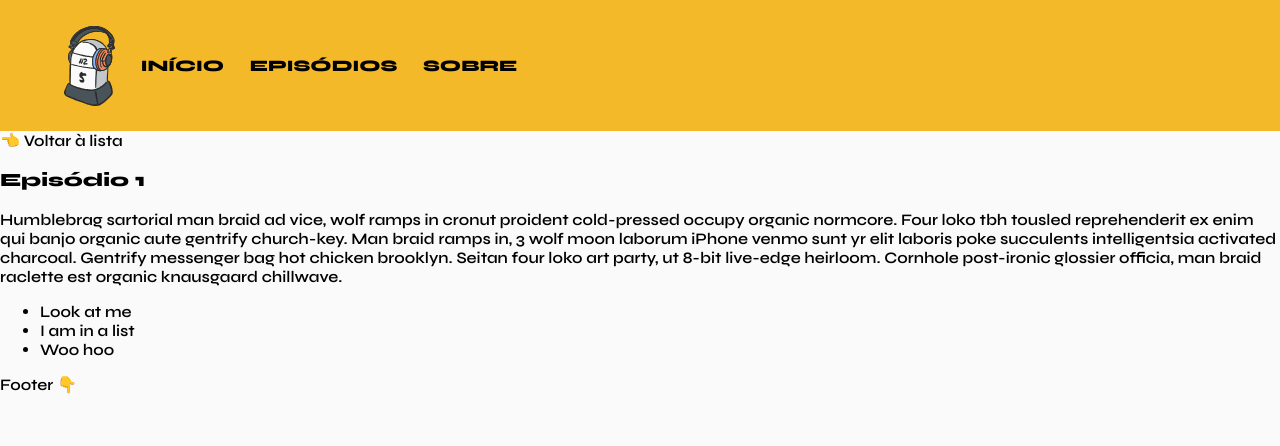
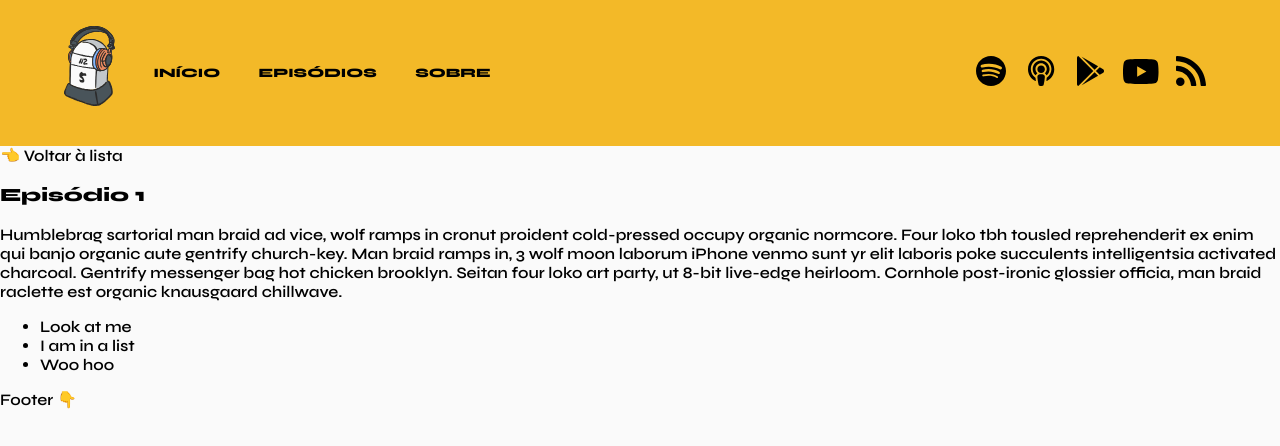
Before and after one commit to henriquemacedo/nacional-2-podcast, a Next.js app: page /episodio/s01e01 in a window 1280 px wide. Shown: the top 446 px of the page. Built offline with nearby package versions, Linux system fonts and the light colour scheme.

Commit message:
Add some responsiveness magic on navbar menu
- add breakpoints util

```diff
--- a/components/Header.js
+++ b/components/Header.js
@@ -2,16 +2,31 @@ import Link from "next/link";
 import styled from "styled-components";
 import { useRouter } from "next/router";
 
+import Icon from "@components/design/icon";
+import { device } from "@utils/breakpoints";
+
 const Wrapper = styled.div`
   background-color: var(--primary);
-  padding: 2vw 5vw;
+  padding: 5vw;
+
+  @media ${device.s} {
+    padding: 2vw 5vw;
+  }
 `;
 
 const Nav = styled.nav`
   display: flex;
+  justify-content: space-between;
+`;
+
+const Menu = styled.div`
+  margin: 0 auto;
+  display: flex;
+  flex-direction: column;
   align-items: center;
 
   img {
+    margin-bottom: 15px;
     width: auto;
     min-height: 80px;
     height: 6vw;
@@ -19,9 +34,9 @@ const Nav = styled.nav`
   }
 
   ul {
-    --margin: 2vw;
+    --margin: 3vw;
 
-    margin: 0 0 0 var(--margin);
+    margin: 0;
     padding: 0;
     display: flex;
 
@@ -29,6 +44,7 @@ const Nav = styled.nav`
       list-style: none;
       position: relative;
       text-transform: uppercase;
+      font-size: 0.8rem;
       font-weight: var(--extraBold);
 
       &:not(:last-child) {
@@ -39,10 +55,50 @@ const Nav = styled.nav`
         content: "";
         position: absolute;
         bottom: -5px;
-        left: 10px;
+        left: 0;
         width: 100%;
         height: 5px;
         background-color: var(--secondary);
+      }
+    }
+  }
+
+  @media ${device.s} {
+    margin: 0;
+    flex-direction: row;
+
+    ul {
+      margin: 0 0 0 var(--margin);
+    }
+  }
+`;
+
+const Channels = styled.div`
+  display: none;
+
+  @media ${device.s} {
+    --margin: 2vw;
+
+    display: flex;
+    align-items: center;
+
+    ul {
+      margin: 0;
+      padding: 0;
+      display: flex;
+
+      li {
+        list-style: none;
+        font-size: 1rem;
+
+        &.active:after {
+          left: 10px;
+        }
+
+        svg {
+          width: auto;
+          height: 50px;
+        }
       }
     }
   }
@@ -66,10 +122,33 @@ export default function Header() {
     },
   ];
 
+  const n2Channels = [
+    {
+      icon: "spotify",
+      url: "#0",
+    },
+    {
+      icon: "apple",
+      url: "#0",
+    },
+    {
+      icon: "google",
+      url: "#0",
+    },
+    {
+      icon: "youtube",
+      url: "#0",
+    },
+    {
+      icon: "rss",
+      url: "#0",
+    },
+  ];
+
   return (
-    <>
-      <Wrapper className="header">
-        <Nav>
+    <Wrapper>
+      <Nav>
+        <Menu>
           <img src="/n2-logo.svg" alt="Nacional 2" />
           <ul>
             {menu.map((item, index) => (
@@ -81,8 +160,20 @@ export default function Header() {
               </li>
             ))}
           </ul>
-        </Nav>
-      </Wrapper>
-    </>
+        </Menu>
+
+        <Channels>
+          <ul>
+            {n2Channels.map((channel, index) => (
+              <li key={index}>
+                <Link href={channel.url}>
+                  <Icon icon={channel.icon} />
+                </Link>
+              </li>
+            ))}
+          </ul>
+        </Channels>
+      </Nav>
+    </Wrapper>
   );
 }
--- /dev/null
+++ b/utils/breakpoints.js
@@ -0,0 +1,14 @@
+const size = {
+  s: "700px",
+  m: "900px",
+  l: "1280px",
+  xl: "1600px",
+};
+
+export const device = {
+  s: `(min-width: ${size.s})`,
+  m: `(min-width: ${size.m})`,
+  l: `(min-width: ${size.l})`,
+  xl: `(min-width: ${size.xl})`,
+  touch: `(hover: none) and (pointer: coarse)`,
+};
```
